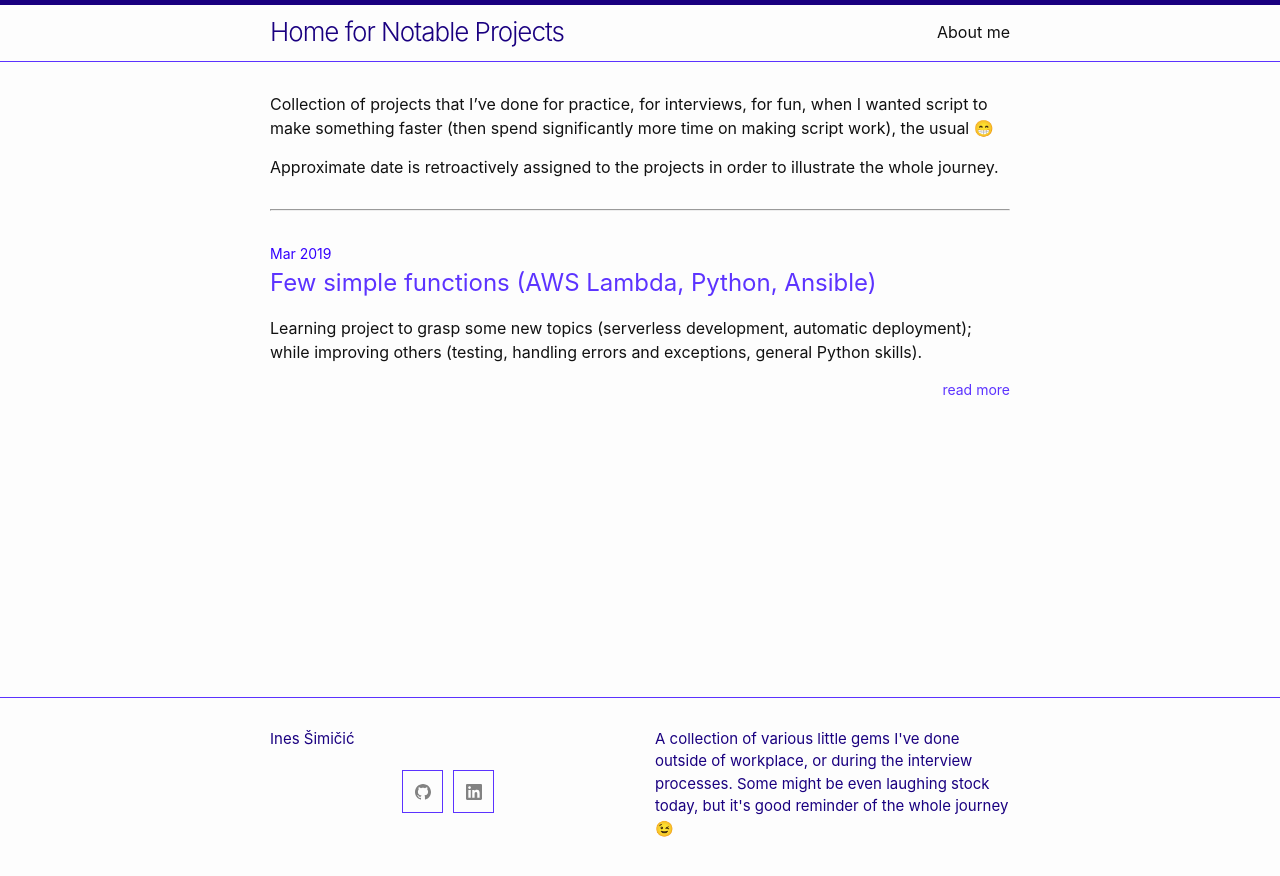
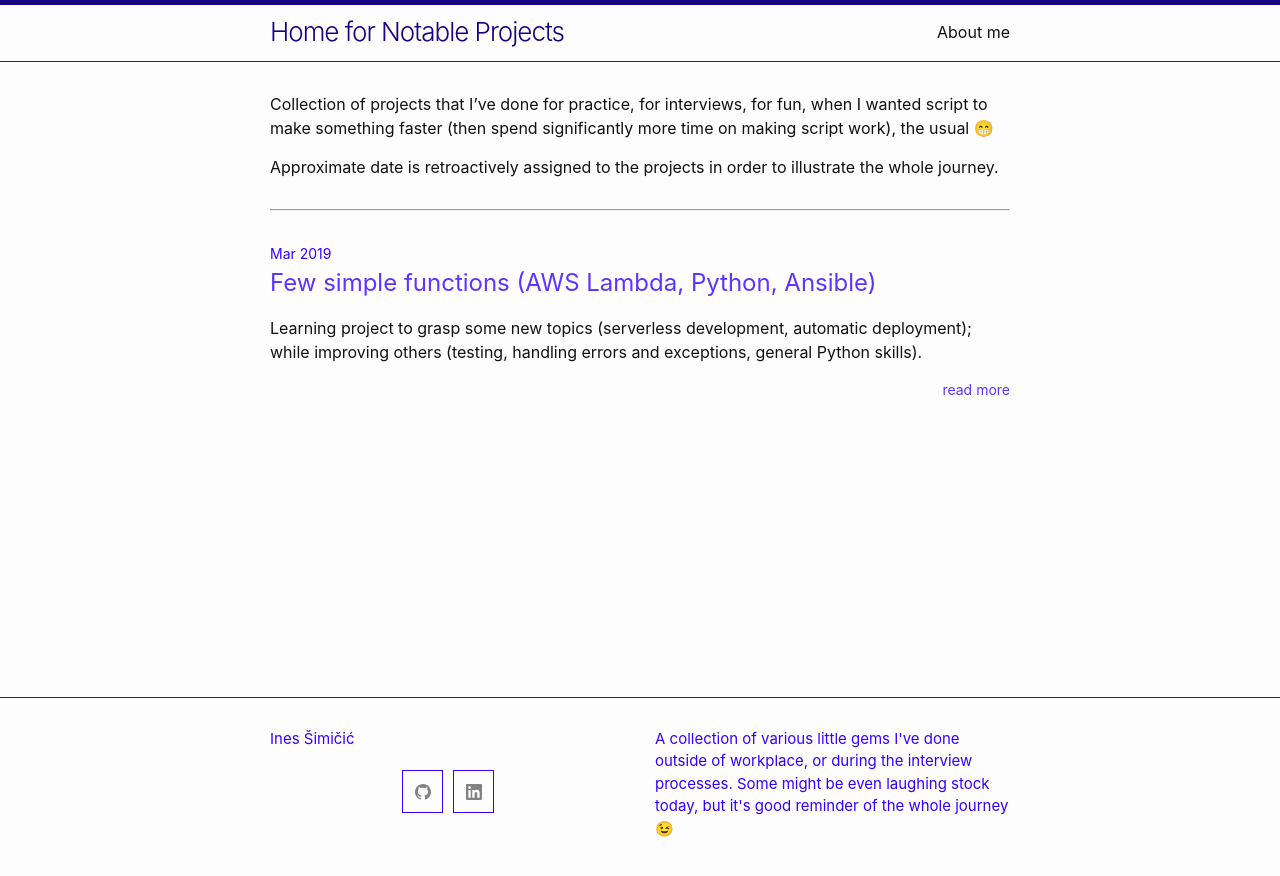
Before and after one commit to inesucrvenom/inesucrvenom.github.io, a Jekyll site: the page built from index.md, in a window 1280 px wide. Shown: the top 876 px of the page. Built offline with Jekyll 4.4.1, drawn with Linux system fonts in a browser that asks for light colours; emoji names are drawn with the system emoji font; the list of posts is cut into pages by our own code.

Commit message:
change social-links border color

```diff
--- a/_sass/minima/_layout.scss
+++ b/_sass/minima/_layout.scss
@@ -144,7 +144,7 @@
 .footer-col-wrapper,
 .social-links {
   @include relative-font-size(0.9375);
-  color: $site-title-color; //
+  color: $brand-color;
 }
 
 .footer-col {
--- a/_sass/minima/skins/mine.scss
+++ b/_sass/minima/skins/mine.scss
@@ -14,7 +14,7 @@
 $link-visited-color:    darken($link-base-color, 15%) !default;
 $link-hover-color:      $text-color !default;
 
-$border-color-01:       $brand-color-light !default;
+$border-color-01:       $brand-color !default;
 $border-color-02:       lighten($brand-color, 35%) !default;
 $border-color-03:       $brand-color-dark !default;
 
```
